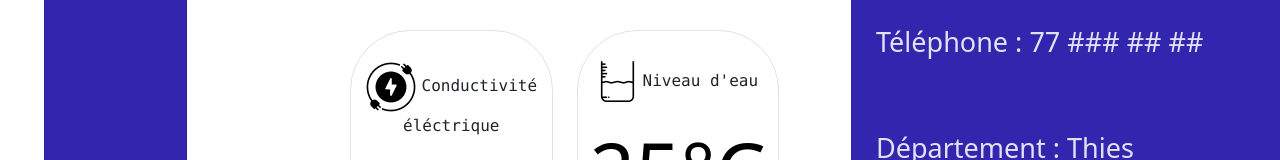
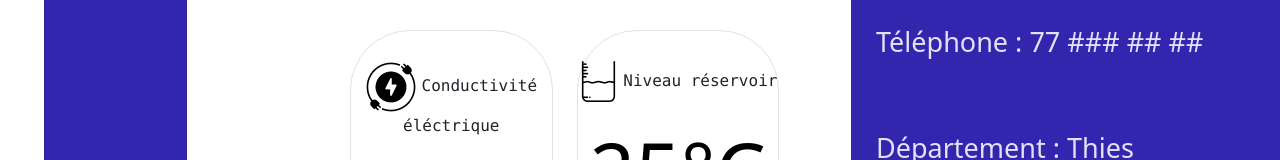
Before and after one commit to thiareMohamed/Hydro-Tech-Services-, a plain HTML site: page forage.html in a window 1280 px wide. Shown: the part 524-684 px from the top of the page. Drawn offline with nearby package versions, Linux system fonts and the light colour scheme.

Commit message:
fix : change Niveau d'eau to niveau reservoir

```diff
--- a/forage.html
+++ b/forage.html
@@ -74,7 +74,7 @@
                             <h3 class="donnee">25°C</h3>
                         </div>
                         <div class="carre mt-5 w-100 text-center">
-                            <img src="img/eau.png" alt=""> <samp>Niveau d'eau</samp>
+                            <img src="img/eau.png" alt=""> <samp>Niveau réservoir</samp>
                             <h3 class="donnee">25°C</h3>
                         </div>
                     </div>
```
